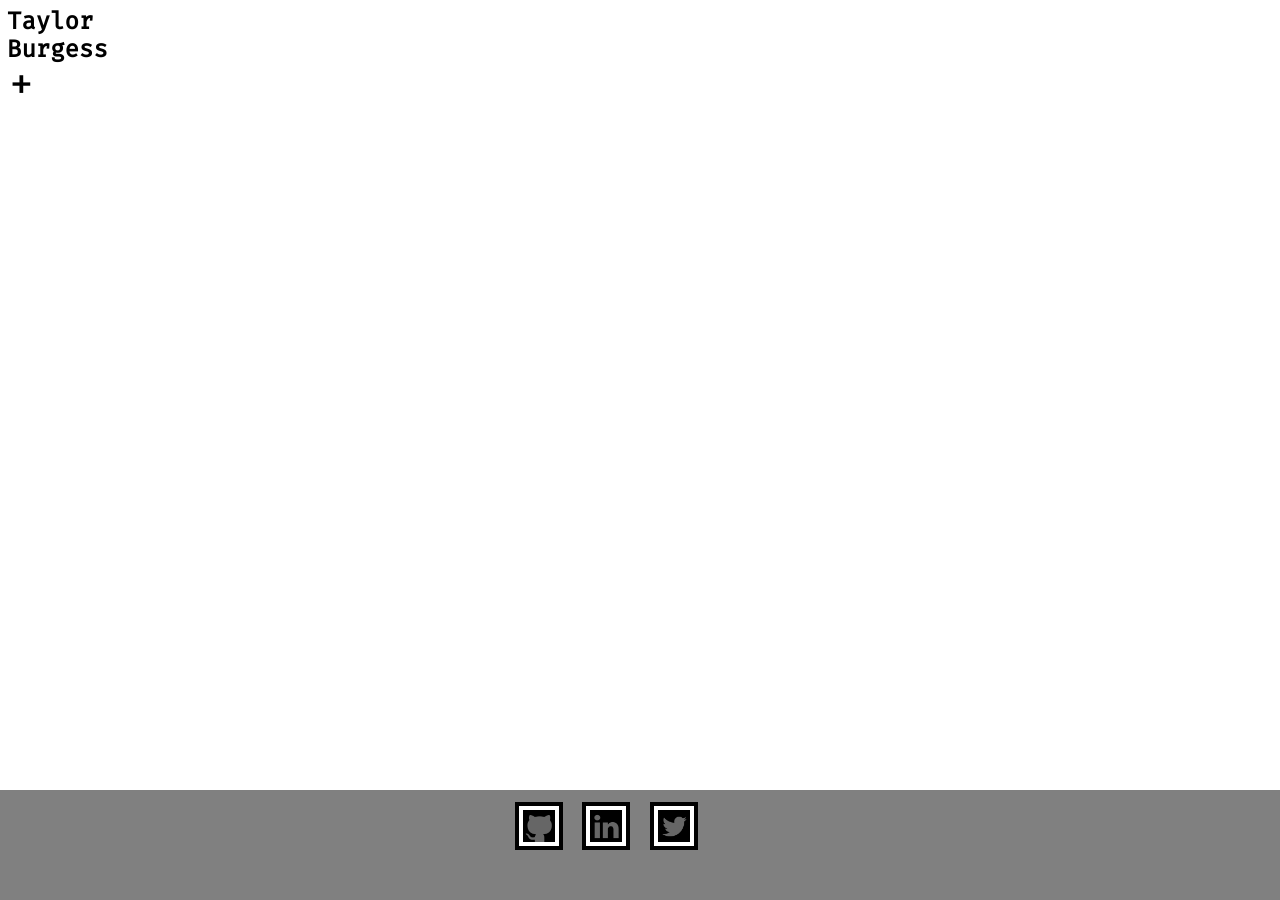
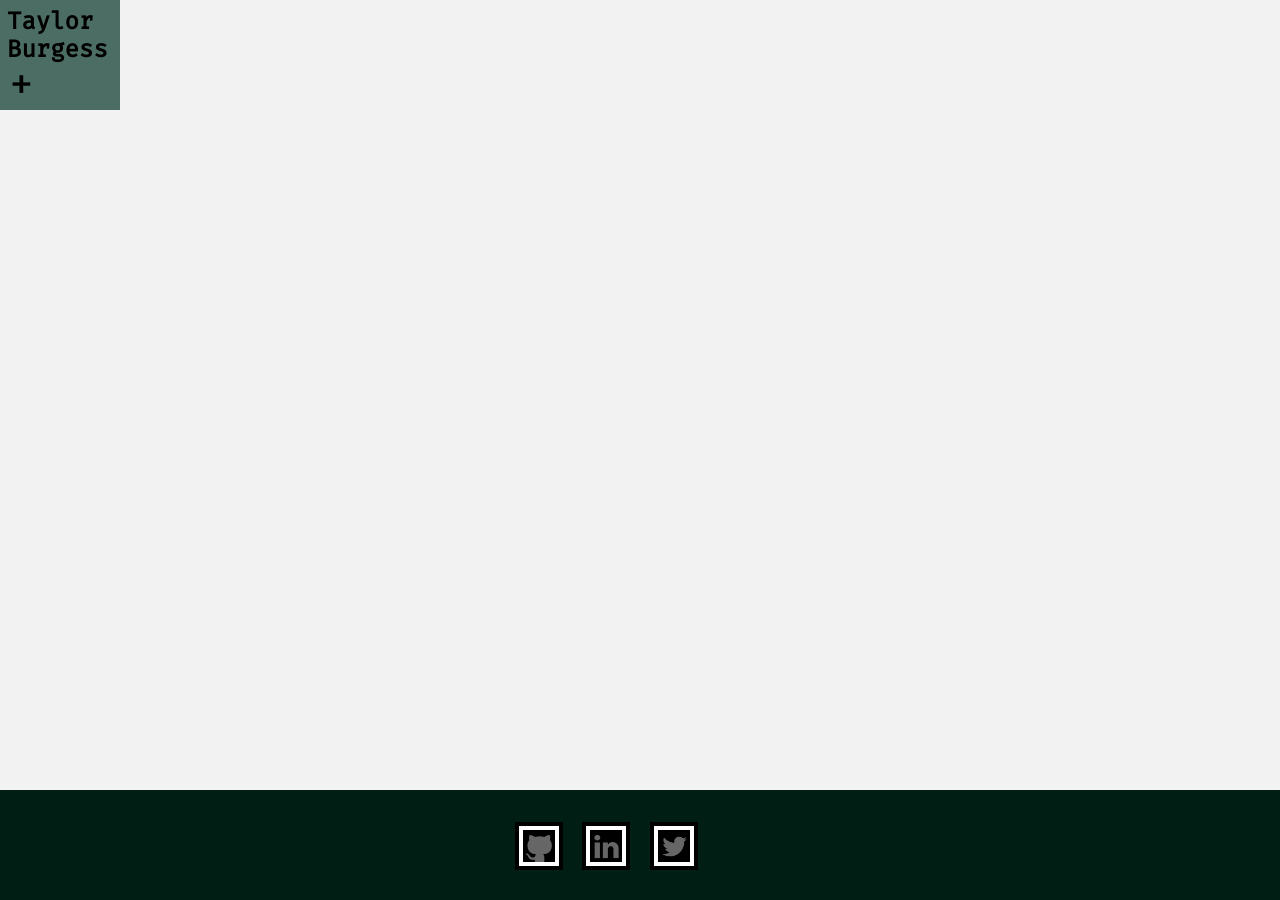
Before and after one commit to tayloraburgess/tayloraburgess.github.io, a Jekyll site: the page built from index.html, in a window 1280 px wide. Built offline with Jekyll 4.4.1, drawn with Linux system fonts in a browser that asks for light colours.

Commit message:
Change base colors

```diff
--- a/assets/css/main.scss
+++ b/assets/css/main.scss
@@ -3,8 +3,11 @@
 
 @import url('https://fonts.googleapis.com/css?family=Fira+Mono');
 
-$main-back-color: white;
-$emph-back-color: gray;
+$main-back-color: #F2F2F2;
+$emph-back-color: #001E13;
+$menu-back-color: #4C6D63;
+$other-1: #8B9993;
+$other-2: #57F2B6;
 
 * {
   font-family: 'Fira Mono', monospace;
@@ -28,6 +31,7 @@ div.main {
   position: relative;
   width: 120px;
   padding: 7px;
+  background-color: $menu-back-color;
 }
 
 @keyframes show-links {
@@ -171,6 +175,7 @@ footer {
   bottom: 0;
   width: 100%;
   height: 110px;
+  line-height: 150px;
   text-align: center;
   background-color: $emph-back-color;
 }
```
